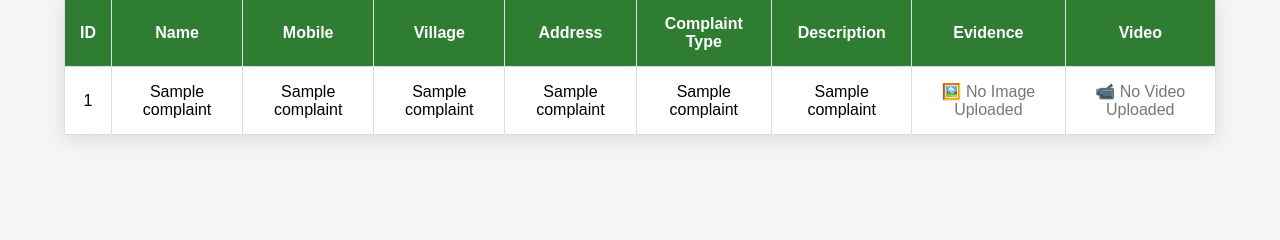
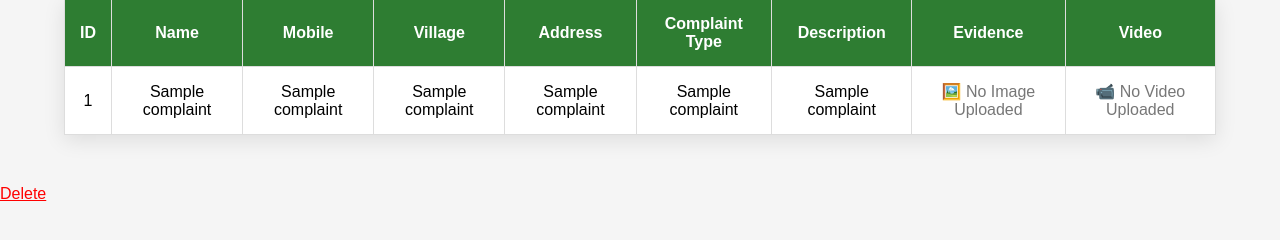
Before and after one commit to muzammilno1d-code/GramSeva-AI, a Flask app: template templates/admin.html in a window 1280 px wide. Shown: the part 139-379 px from the top of the page. Run offline with Flask 3, Linux system fonts and the light colour scheme; the template is opened without the code that fills it: most values are stand-ins (such as "Sample title", 1, 10 or a date in 2020).

Commit message:
Add delete link for complaints with confirmation
Added a delete link for complaints with confirmation prompt.

```diff
--- a/templates/admin.html
+++ b/templates/admin.html
@@ -112,6 +112,11 @@
     <video id="popupVideo" controls></video>
 
 </div>
+    <a href="/delete/{{ complaint[0] }}"
+   onclick="return confirm('Are you sure you want to delete this complaint?')"
+   style="color:red;">
+   Delete
+</a>
 <script>
 
 function showImage(src){
```
